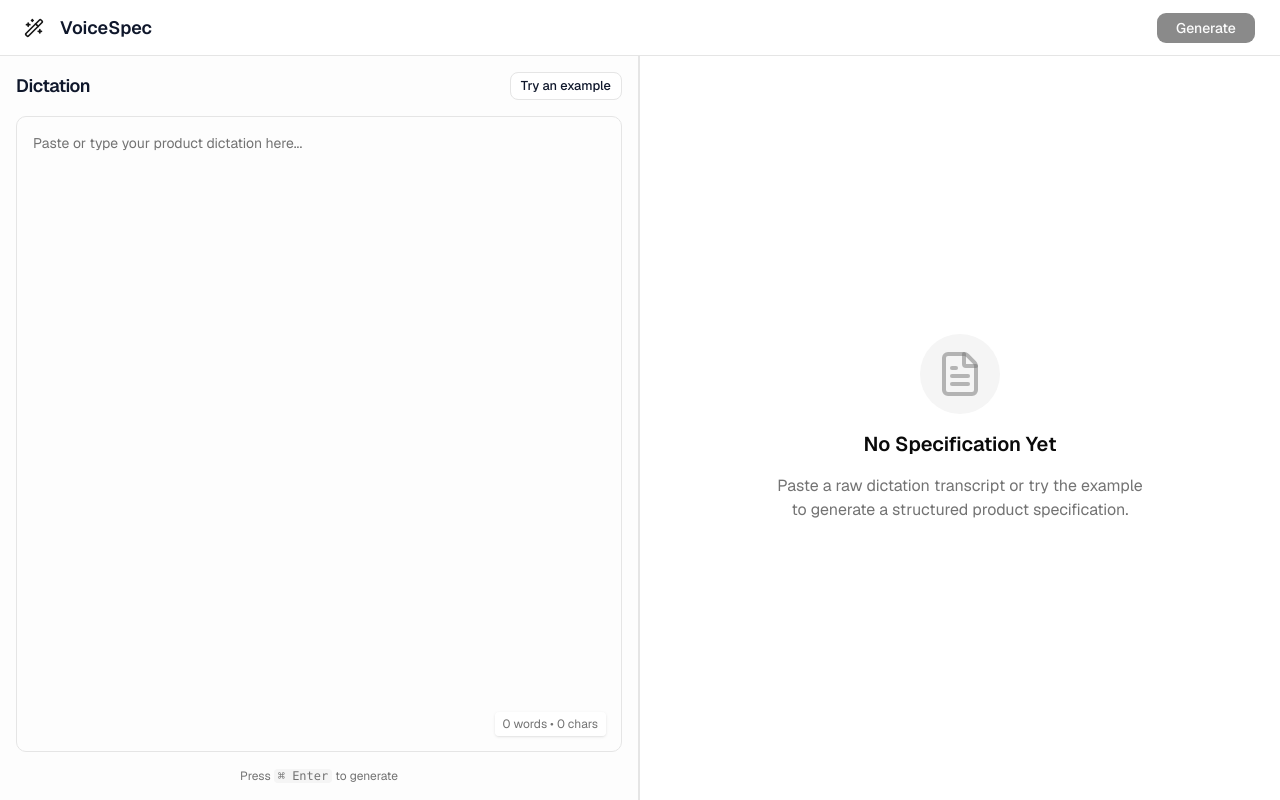
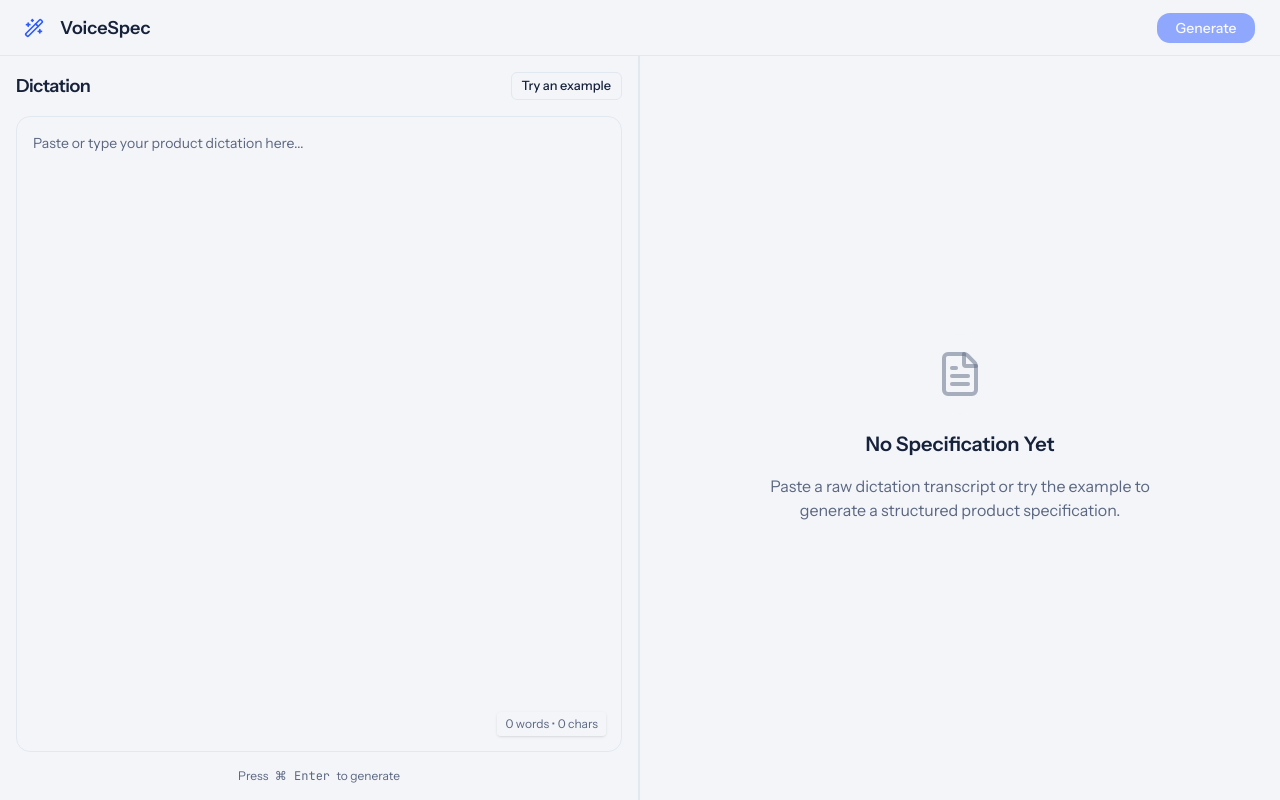
Before and after one commit to mandavavasanth/VoiceSpec, a Next.js app: page / in a window 1280 px wide. Built offline with nearby package versions, Linux system fonts and the light colour scheme.

Commit message:
style: add redesign tokens and fonts

```diff
--- a/app/globals.css
+++ b/app/globals.css
@@ -2,128 +2,69 @@
 @import 'tw-animate-css';
 @import 'shadcn/tailwind.css';
 
-@custom-variant dark (&:is(.dark *));
+@theme inline {
+  --color-paper: var(--paper);
+  --color-sheet: var(--sheet);
+  --color-ink: var(--ink);
+  --color-slate: var(--slate);
+  --color-marker: var(--marker);
+  --color-signal: var(--signal);
 
-@theme inline {
-  --color-background: var(--background);
-  --color-foreground: var(--foreground);
-  --font-sans: var(--font-sans);
-  --font-heading: var(--font-sans);
-  --color-sidebar-ring: var(--sidebar-ring);
-  --color-sidebar-border: var(--sidebar-border);
-  --color-sidebar-accent-foreground: var(--sidebar-accent-foreground);
-  --color-sidebar-accent: var(--sidebar-accent);
-  --color-sidebar-primary-foreground: var(--sidebar-primary-foreground);
-  --color-sidebar-primary: var(--sidebar-primary);
-  --color-sidebar-foreground: var(--sidebar-foreground);
-  --color-sidebar: var(--sidebar);
-  --color-chart-5: var(--chart-5);
-  --color-chart-4: var(--chart-4);
-  --color-chart-3: var(--chart-3);
-  --color-chart-2: var(--chart-2);
-  --color-chart-1: var(--chart-1);
-  --color-ring: var(--ring);
-  --color-input: var(--input);
-  --color-border: var(--border);
-  --color-destructive: var(--destructive);
-  --color-accent-foreground: var(--accent-foreground);
-  --color-accent: var(--accent);
-  --color-muted-foreground: var(--muted-foreground);
-  --color-muted: var(--muted);
-  --color-secondary-foreground: var(--secondary-foreground);
-  --color-secondary: var(--secondary);
-  --color-primary-foreground: var(--primary-foreground);
-  --color-primary: var(--primary);
-  --color-popover-foreground: var(--popover-foreground);
-  --color-popover: var(--popover);
-  --color-card-foreground: var(--card-foreground);
-  --color-card: var(--card);
-  --radius-sm: calc(var(--radius) * 0.6);
-  --radius-md: calc(var(--radius) * 0.8);
-  --radius-lg: var(--radius);
-  --radius-xl: calc(var(--radius) * 1.4);
-  --radius-2xl: calc(var(--radius) * 1.8);
-  --radius-3xl: calc(var(--radius) * 2.2);
-  --radius-4xl: calc(var(--radius) * 2.6);
+  --font-newsreader: var(--font-newsreader);
+  --font-instrument: var(--font-instrument);
+  --font-mono: var(--font-mono);
+
+  --color-background: var(--paper);
+  --color-foreground: var(--ink);
+
+  --color-primary: var(--signal);
+  --color-primary-foreground: var(--sheet);
+
+  --color-secondary: var(--paper);
+  --color-secondary-foreground: var(--ink);
+
+  --color-muted: var(--paper);
+  --color-muted-foreground: var(--slate);
+
+  --color-accent: var(--sheet);
+  --color-accent-foreground: var(--ink);
+
+  --color-border: #e2e8f0; /* Faint border */
+  --color-input: #e2e8f0;
+  --color-ring: var(--signal);
+
+  --radius-sm: 6px;
+  --radius-md: 6px;
+  --radius-lg: 14px;
+  --radius-xl: 14px;
+
+  --radius-controls: 6px;
+  --radius-sheet: 14px;
+
+  --shadow-sheet: 0 4px 20px rgba(22, 33, 58, 0.05);
 }
 
 :root {
-  --background: oklch(1 0 0);
-  --foreground: oklch(0.145 0 0);
-  --card: oklch(1 0 0);
-  --card-foreground: oklch(0.145 0 0);
-  --popover: oklch(1 0 0);
-  --popover-foreground: oklch(0.145 0 0);
-  --primary: oklch(0.205 0 0);
-  --primary-foreground: oklch(0.985 0 0);
-  --secondary: oklch(0.97 0 0);
-  --secondary-foreground: oklch(0.205 0 0);
-  --muted: oklch(0.97 0 0);
-  --muted-foreground: oklch(0.556 0 0);
-  --accent: oklch(0.97 0 0);
-  --accent-foreground: oklch(0.205 0 0);
-  --destructive: oklch(0.577 0.245 27.325);
-  --border: oklch(0.922 0 0);
-  --input: oklch(0.922 0 0);
-  --ring: oklch(0.708 0 0);
-  --chart-1: oklch(0.87 0 0);
-  --chart-2: oklch(0.556 0 0);
-  --chart-3: oklch(0.439 0 0);
-  --chart-4: oklch(0.371 0 0);
-  --chart-5: oklch(0.269 0 0);
-  --radius: 0.625rem;
-  --sidebar: oklch(0.985 0 0);
-  --sidebar-foreground: oklch(0.145 0 0);
-  --sidebar-primary: oklch(0.205 0 0);
-  --sidebar-primary-foreground: oklch(0.985 0 0);
-  --sidebar-accent: oklch(0.97 0 0);
-  --sidebar-accent-foreground: oklch(0.205 0 0);
-  --sidebar-border: oklch(0.922 0 0);
-  --sidebar-ring: oklch(0.708 0 0);
-}
-
-.dark {
-  --background: oklch(0.145 0 0);
-  --foreground: oklch(0.985 0 0);
-  --card: oklch(0.205 0 0);
-  --card-foreground: oklch(0.985 0 0);
-  --popover: oklch(0.205 0 0);
-  --popover-foreground: oklch(0.985 0 0);
-  --primary: oklch(0.922 0 0);
-  --primary-foreground: oklch(0.205 0 0);
-  --secondary: oklch(0.269 0 0);
-  --secondary-foreground: oklch(0.985 0 0);
-  --muted: oklch(0.269 0 0);
-  --muted-foreground: oklch(0.708 0 0);
-  --accent: oklch(0.269 0 0);
-  --accent-foreground: oklch(0.985 0 0);
-  --destructive: oklch(0.704 0.191 22.216);
-  --border: oklch(1 0 0 / 10%);
-  --input: oklch(1 0 0 / 15%);
-  --ring: oklch(0.556 0 0);
-  --chart-1: oklch(0.87 0 0);
-  --chart-2: oklch(0.556 0 0);
-  --chart-3: oklch(0.439 0 0);
-  --chart-4: oklch(0.371 0 0);
-  --chart-5: oklch(0.269 0 0);
-  --sidebar: oklch(0.205 0 0);
-  --sidebar-foreground: oklch(0.985 0 0);
-  --sidebar-primary: oklch(0.488 0.243 264.376);
-  --sidebar-primary-foreground: oklch(0.985 0 0);
-  --sidebar-accent: oklch(0.269 0 0);
-  --sidebar-accent-foreground: oklch(0.985 0 0);
-  --sidebar-border: oklch(1 0 0 / 10%);
-  --sidebar-ring: oklch(0.556 0 0);
+  --paper: #f3f5f9;
+  --sheet: #ffffff;
+  --ink: #16213a;
+  --slate: #5b6780;
+  --marker: #ffe14d;
+  --signal: #2d5bff;
+  --radius: 6px;
 }
 
 @layer base {
   * {
-    @apply border-border outline-ring/50;
+    @apply border-border;
   }
   body {
-    @apply bg-background text-foreground;
+    @apply bg-paper text-ink font-instrument antialiased;
   }
-  html {
-    @apply font-sans;
+
+  /* visible 2px signal focus rings with an offset on every interactive element */
+  :focus-visible {
+    outline: 2px solid var(--signal) !important;
+    outline-offset: 2px !important;
   }
 }
--- a/app/layout.tsx
+++ b/app/layout.tsx
@@ -1,10 +1,12 @@
 import type { Metadata } from 'next';
-import { Geist } from 'next/font/google';
+import { Newsreader, Instrument_Sans, JetBrains_Mono } from 'next/font/google';
 import './globals.css';
 import { cn } from '@/lib/utils';
 import { Toaster } from '@/components/ui/sonner';
 
-const geist = Geist({ subsets: ['latin'], variable: '--font-sans' });
+const newsreader = Newsreader({ subsets: ['latin'], variable: '--font-newsreader' });
+const instrumentSans = Instrument_Sans({ subsets: ['latin'], variable: '--font-instrument' });
+const jetbrainsMono = JetBrains_Mono({ subsets: ['latin'], variable: '--font-mono' });
 
 export const metadata: Metadata = {
   title: 'VoiceSpec',
@@ -17,8 +19,11 @@
   children: React.ReactNode;
 }>) {
   return (
-    <html lang="en" className={cn('font-sans', geist.variable)}>
-      <body className="antialiased min-h-screen bg-white text-slate-900 font-sans">
+    <html
+      lang="en"
+      className={cn(newsreader.variable, instrumentSans.variable, jetbrainsMono.variable)}
+    >
+      <body className="antialiased min-h-screen bg-paper text-ink font-instrument">
         {children}
         <Toaster />
       </body>
```
